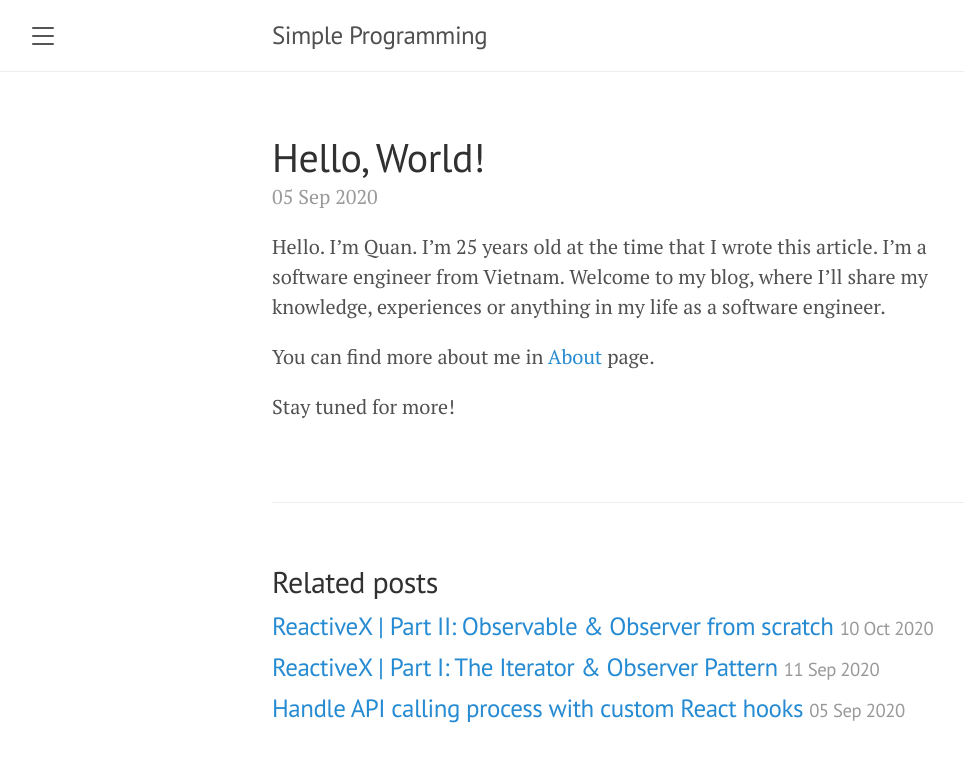
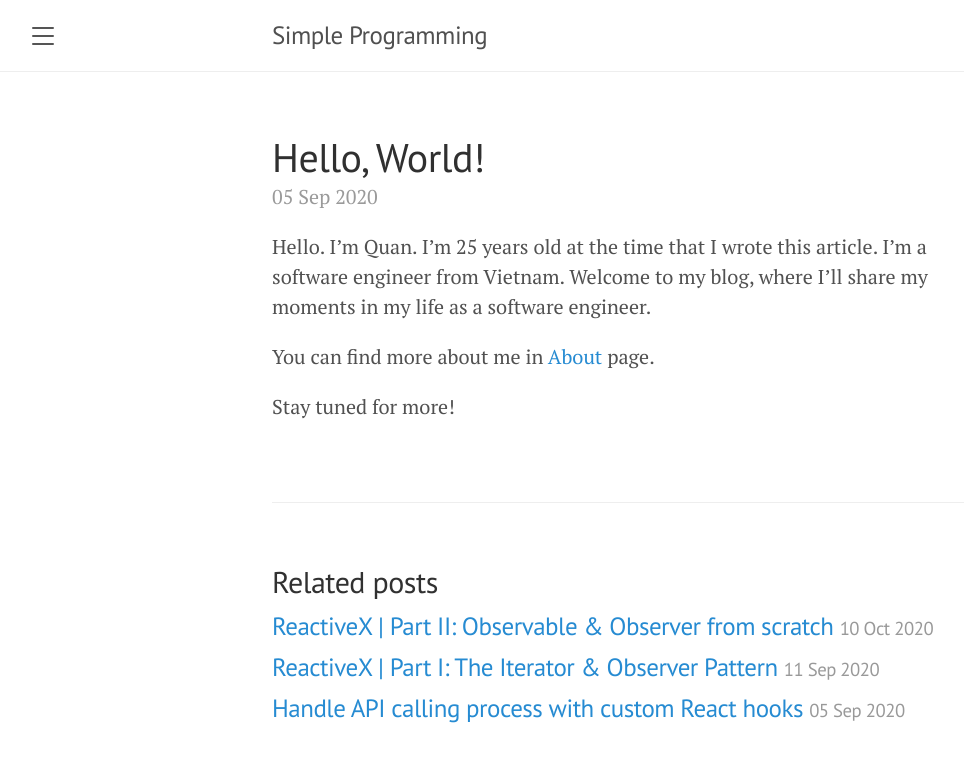
Before and after one commit to quannh25595/simple_programming, a Jekyll site: the page built from _posts/2020-09-05-hello-world.md, in a window 1280 px wide. Shown: the top 762 px of the page, without its empty margins (8-972 px from the left). Built offline with Jekyll 4.4.1, drawn with Linux system fonts in a browser that asks for light colours.

Commit message:
update hello-world

```diff
--- a/_posts/2020-09-05-hello-world.md
+++ b/_posts/2020-09-05-hello-world.md
@@ -5,7 +5,7 @@ permalink: /life/:title
 description: My writing journey starts here 🙂
 ---
 
-Hello. I'm Quan. I'm 25 years old at the time that I wrote this article. I'm a software engineer from Vietnam. Welcome to my blog, where I'll share my knowledge, experiences or anything in my life as a software engineer.
+Hello. I'm Quan. I'm 25 years old at the time that I wrote this article. I'm a software engineer from Vietnam. Welcome to my blog, where I'll share my moments in my life as a software engineer.
 
 You can find more about me in [About](/simple_programming/about) page.
 
```
